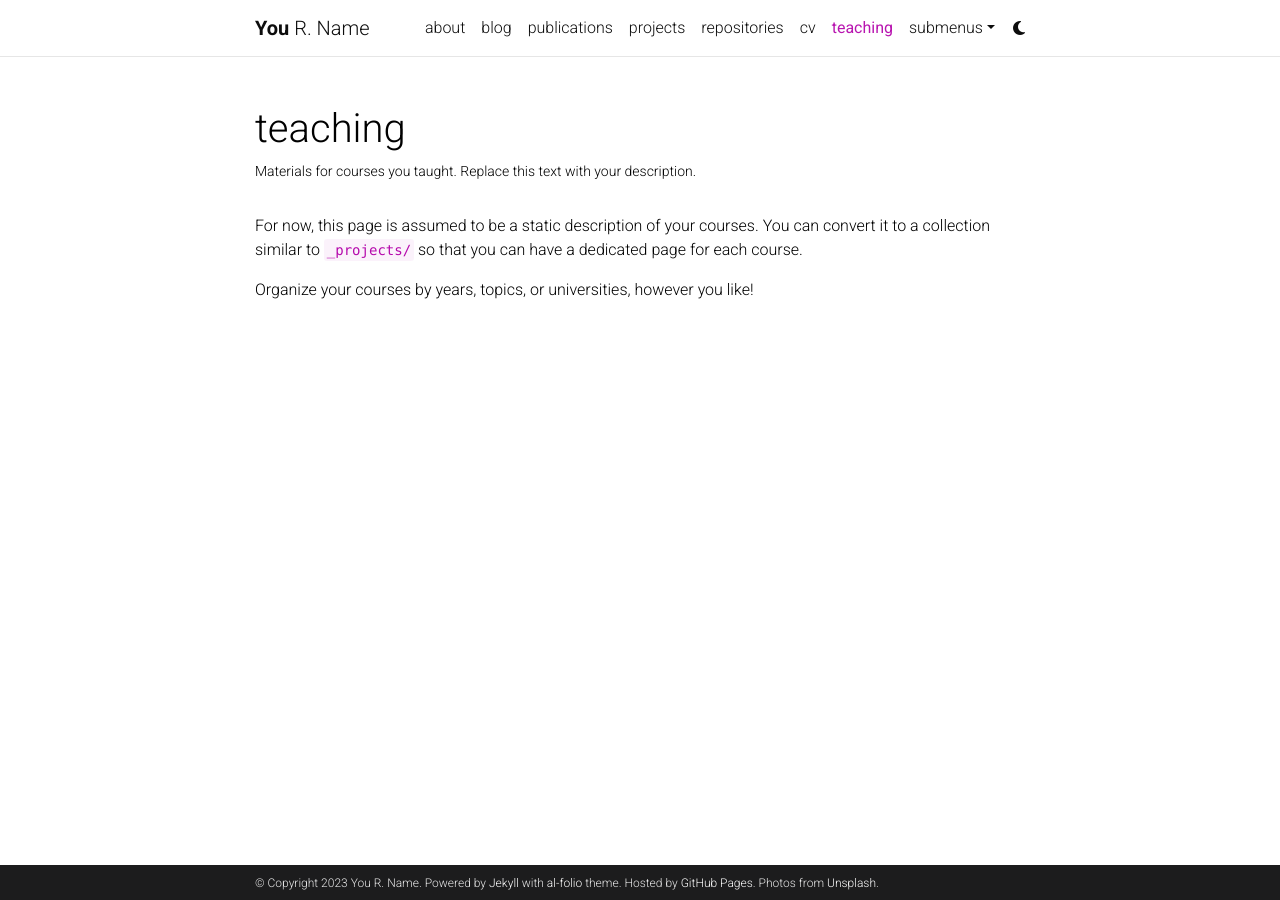
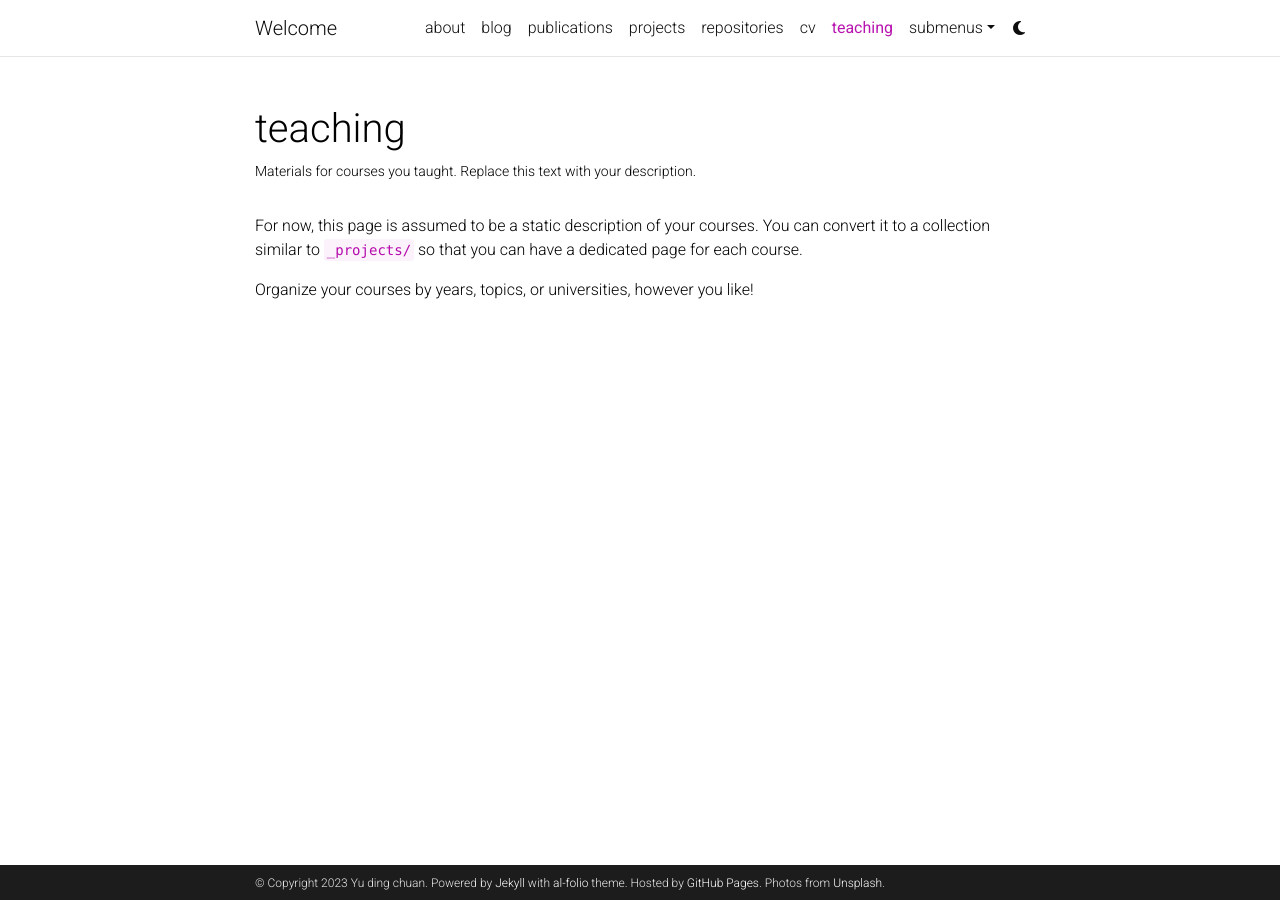
Before and after one commit to yudingchuan/yudingchuan.github.io, a Jekyll site: the page built from _pages/teaching.md, in a window 1280 px wide. Built offline with Jekyll 4.4.1, drawn with Linux system fonts in a browser that asks for light colours; comment, search, counter and statistics services are not loaded; a style sheet for code colours, icons or effects is not loaded.

```diff
--- a/_config.yml
+++ b/_config.yml
@@ -2,24 +2,24 @@
 # Site settings
 # -----------------------------------------------------------------------------
 
-title: blank # the website title (if blank, full name will be used instead)
-first_name: You
-middle_name: R.
-last_name: Name
-email: you@example.com
+title: Welcome # the website title (if blank, full name will be used instead)
+first_name: Yu
+middle_name: ding
+last_name: chuan
+email: yudingchuan@njust.edu.cn
 description: > # the ">" symbol means to ignore newlines until "footer_text:"
   A simple, whitespace theme for academics. Based on [*folio](https://github.com/bogoli/-folio) design.
 footer_text: >
   Powered by <a href="https://jekyllrb.com/" target="_blank">Jekyll</a> with <a href="https://github.com/alshedivat/al-folio">al-folio</a> theme.
   Hosted by <a href="https://pages.github.com/" target="_blank">GitHub Pages</a>.
   Photos from <a href="https://unsplash.com" target="_blank">Unsplash</a>.
-keywords: jekyll, jekyll-theme, academic-website, portfolio-website  # add your own keywords or leave empty
+keywords: optics, computational photography  # add your own keywords or leave empty
 
 lang: en # the language of your site (for example: en, fr, cn, ru, etc.)
 icon: ⚛️  # the emoji used as the favicon (alternatively, provide image name in /assets/img/)
 
-url: https://alshedivat.github.io # the base hostname & protocol for your site
-baseurl: /al-folio # the subpath of your site, e.g. /blog/
+url: https://yudingchuan.github.io # the base hostname & protocol for your site
+# baseurl: /al-folio # the subpath of your site, e.g. /blog/
 last_updated: false # set to true if you want to display last updated in the footer
 impressum_path:  # set to path to include impressum link in the footer, use the same path as permalink in a page, helps to conform with EU GDPR
 
```
